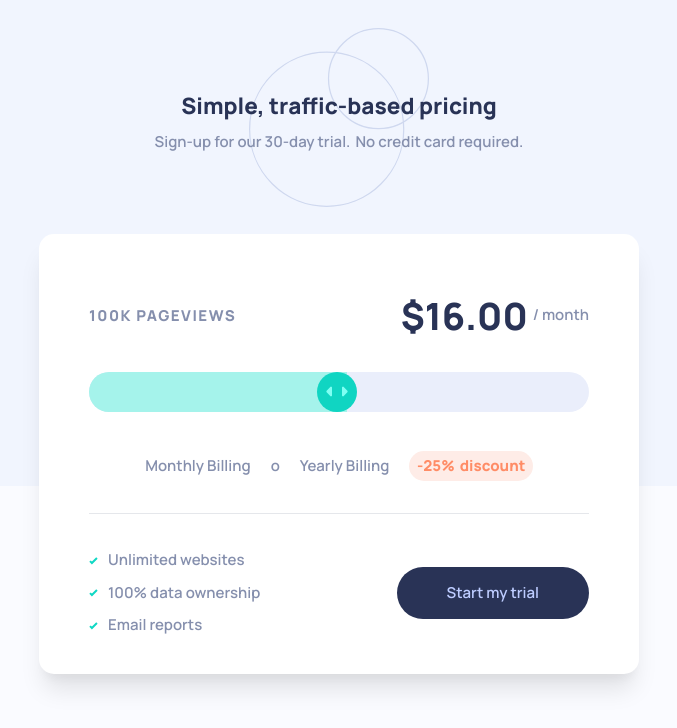
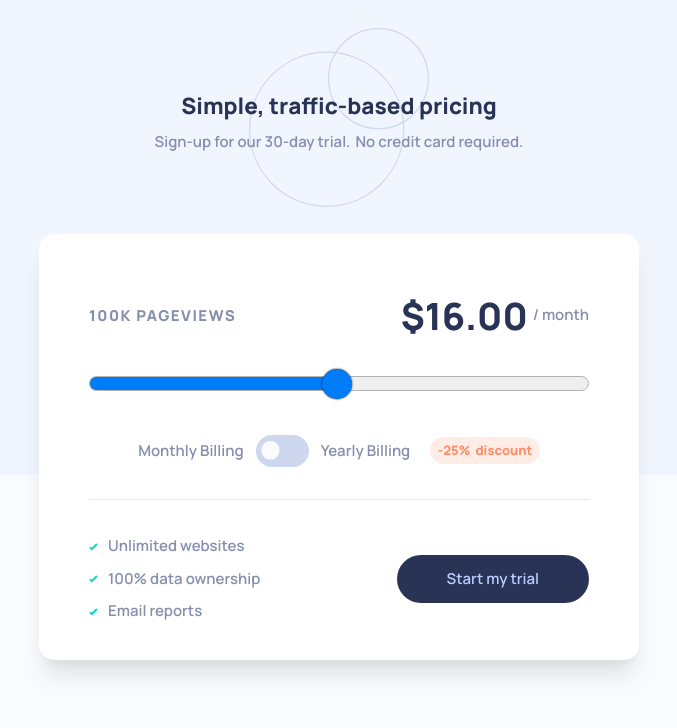
Before and after one commit to Dmitriy24S/interactive-pricing-component, a React (Create React App) app: page / in a window 1280 px wide. Shown: the top 728 px of the page, without its empty margins (301-978 px from the left). Built offline with nearby package versions, Linux system fonts and the light colour scheme.

Commit message:
add toggle/slider func, style v0.2

```diff
--- a/src/components/Card.js
+++ b/src/components/Card.js
@@ -1,32 +1,59 @@
+import { useEffect, useRef } from "react";
 import check from "../images/icon-check.svg";
 
 const Card = () => {
+  const rangeRef = useRef();
+
+  useEffect(() => {
+    const rangeValue = rangeRef.current;
+    rangeValue.style.setProperty("--min", rangeValue.min === "" ? "0" : rangeValue.min);
+    rangeValue.style.setProperty("--max", rangeValue.max === "" ? "100" : rangeValue.max);
+    rangeValue.style.setProperty("--value", rangeValue.value);
+  }, []);
+
+  const handleChange = (e) => {
+    e.target.style.setProperty("--min", e.target.min === "" ? "0" : e.target.min);
+    e.target.style.setProperty("--max", e.target.max === "" ? "100" : e.target.max);
+    e.target.style.setProperty("--value", e.target.value);
+  };
+
   return (
-    <main className="py-20 px-14 bg-white flex flex-col shadow-xl rounded-3xl md:py-10 md:px-20">
-      <div class="page-views-wrap md:flex md:items-center md:justify-between">
+    <main className="py-20 px-12 bg-white flex flex-col shadow-xl rounded-3xl md:py-10 md:px-20">
+      <div className="page-views-wrap md:flex md:items-center md:justify-between">
         <div className="page-views text-2xl mb-5  uppercase tracking-widest font-bold md:m-0">
           100K pageviews
         </div>
-        <div class="price price-desktop py-10 my-5 flex gap-4 justify-center items-center hidden md:flex md:gap-2">
-          <span class="price-num text-6xl font-extrabold ">$16.00</span> / month
+        <div className="price price-desktop py-10 my-5 flex gap-4 justify-center items-center hidden md:flex md:gap-2">
+          <span className="price-num text-6xl font-extrabold ">$16.00</span> / month
         </div>
       </div>
-      <div class="slider pt-10 md:pt-0">
-        <input type="range" min="1" max="100" name="range-input" id="range-input" />
+      <div className="slider pt-10 md:pt-0">
+        <input
+          className="styled-slider slider-progress"
+          type="range"
+          min="1"
+          max="100"
+          name="range-input"
+          id="range-input"
+          onChange={(e) => handleChange(e)}
+          ref={rangeRef}
+        />
       </div>
-      <div class="price py-10 my-5 flex gap-4 justify-center items-center md:py-0 md:hidden">
-        <span class="price-num text-5xl font-extrabold ">$16.00</span> / month
+      <div className="price py-10 my-5 flex gap-4 justify-center items-center md:py-0 md:hidden">
+        <span className="price-num text-5xl font-extrabold ">$16.00</span> / month
       </div>
-      <div class="bill-type flex items-center justify-center gap-8 my-3 md:py-10">
-        Monthly Billing
-        <button>o</button>
-        Yearly Billing
-        <div class="discount font-bold rounded-full  py-1.5 px-3 md:gap-2 md:flex">
+      <div className="bill-type flex items-center justify-center gap-8 my-3 py-10">
+        <label>
+          Monthly Billing
+          <input type="checkbox" role="switch" indeterminate />
+          Yearly Billing
+        </label>
+        <div className="discount font-bold rounded-full  py-1.5 px-3 md:gap-2 md:flex">
           -25%
-          <span class="discount-text hidden md:inline-block"> discount</span>
+          <span className="discount-text hidden md:inline-block"> discount</span>
         </div>
       </div>
-      <div class="info md:border-t md:pt-14 md:pb-5 md:flex md:justify-between md:items-center">
+      <div className="info border-t md:pt-14 md:pb-5 md:flex md:justify-between md:items-center">
         <ul className="py-16 flex flex-col gap-4 md:py-0">
           <li>
             <img src={check} alt="" />
@@ -41,7 +68,7 @@ const Card = () => {
             Email reports
           </li>
         </ul>
-        <button className="start-trial-btn py-6 px-20 rounded-full ">Start my trial</button>
+        <button className="start-trial-btn py-5 px-20 rounded-full ">Start my trial</button>
       </div>
     </main>
   );
--- a/src/index.css
+++ b/src/index.css
@@ -16,10 +16,10 @@ body {
   font-size: 1.5rem;
   background-image: url("./images/bg-pattern.svg");
   background-repeat: no-repeat;
-  background-size: 100% 52%;
   font-family: "Manrope", sans-serif;
   -webkit-font-smoothing: antialiased;
   -moz-osx-font-smoothing: grayscale;
+  min-width: 320px;
 }
 div#root {
   min-width: 320px;
@@ -37,34 +37,27 @@ header {
 h1 {
   color: hsl(227, 35%, 25%);
 }
-/* input range slider */
-input[type="range"] {
-  -webkit-appearance: none;
-  background-color: hsl(224, 65%, 95%);
-  border-radius: 50px;
-  height: 40px;
-  width: 100%;
-  overflow: hidden;
-}
-input[type="range"]::-webkit-slider-thumb {
-  -webkit-appearance: none;
-  background: hsl(174, 86%, 45%);
-  border-radius: 50%;
-  height: 40px;
-  width: 40px;
-  background-image: url("./images/icon-slider.svg");
-  background-repeat: no-repeat;
-  background-position: center;
-  box-shadow: -410px 0 0 400px hsl(174, 77%, 80%);
+/* price */
+input {
   cursor: pointer;
 }
-/* price */
+label {
+  display: flex;
+  align-items: center;
+  cursor: pointer;
+  gap: 0.8rem;
+}
+.bill-type {
+  position: relative;
+}
 .price-num {
   color: hsl(227, 35%, 25%);
 }
 .discount {
   background-color: hsl(14, 92%, 95%);
   color: hsl(15, 100%, 70%);
+  right: -2rem;
+  font-size: 1.3rem;
 }
 /* info list */
 li {
@@ -77,6 +70,234 @@ li {
 .start-trial-btn {
   background-color: hsl(227, 35%, 25%);
   color: hsl(226, 100%, 87%);
+}
+/* slider */
+input[type="range"].styled-slider {
+  -webkit-appearance: none;
+  /* height: 60px; */
+  height: 2.4rem;
+  width: 100%;
+}
+/* range slider - progress support */
+input[type="range"].styled-slider.slider-progress {
+  --range: calc(var(--max) - var(--min));
+  --ratio: calc((var(--value) - var(--min)) / var(--range));
+  --sx: calc(0.5 * 2rem + var(--ratio) * (100% - 2rem));
+}
+/* webkit */
+input[type="range"].styled-slider::-webkit-slider-thumb {
+  width: 3rem;
+  height: 3rem;
+  border-radius: 50%;
+  background: #007cf8;
+  border: none;
+  box-shadow: 0 0 2px black;
+  /* margin-top: calc(max((1rem - 1px - 1px) * 0.5, 0px) - 2rem * 0.5); */
+  margin-top: calc(max((1em - 1px - 1px) * 0.5, 0px) - 2em * 0.5);
+  -webkit-appearance: none;
+}
+input[type="range"].styled-slider::-webkit-slider-runnable-track {
+  /* height: 1em; */
+  height: 1.5rem;
+  border-radius: 25px;
+  background: #efefef;
+  border: 1px solid #b2b2b2;
+  box-shadow: none;
+}
+input[type="range"].styled-slider::-webkit-slider-thumb:hover {
+  background: #0061c3;
+}
+input[type="range"].styled-slider:hover::-webkit-slider-runnable-track {
+  background: #e5e5e5;
+  border-color: #9a9a9a;
+}
+input[type="range"].styled-slider::-webkit-slider-thumb:active {
+  background: #2f98f9;
+}
+input[type="range"].styled-slider:active::-webkit-slider-runnable-track {
+  background: #f5f5f5;
+  border-color: #c1c1c1;
+}
+input[type="range"].styled-slider.slider-progress::-webkit-slider-runnable-track {
+  background: linear-gradient(#007cf8, #007cf8) 0 / var(--sx) 100% no-repeat, #efefef;
+}
+input[type="range"].styled-slider.slider-progress:hover::-webkit-slider-runnable-track {
+  background: linear-gradient(#0061c3, #0061c3) 0 / var(--sx) 100% no-repeat, #e5e5e5;
+}
+input[type="range"].styled-slider.slider-progress:active::-webkit-slider-runnable-track {
+  background: linear-gradient(#2f98f9, #2f98f9) 0 / var(--sx) 100% no-repeat, #f5f5f5;
+}
+/* mozilla */
+input[type="range"].styled-slider::-moz-range-thumb {
+  /* width: 2rem;
+  height: 2rem; */
+  width: 3rem;
+  height: 3rem;
+  border-radius: 50%;
+  background: #007cf8;
+  border: none;
+  box-shadow: 0 0 2px black;
+}
+input[type="range"].styled-slider::-moz-range-track {
+  /* height: max(calc(1rem - 1px - 1px), 0px); */
+  height: max(calc(1em - 1px - 1px), 0px);
+  border-radius: 25px;
+  background: #efefef;
+  border: 1px solid #b2b2b2;
+  box-shadow: none;
+}
+input[type="range"].styled-slider::-moz-range-thumb:hover {
+  background: #0061c3;
+}
+input[type="range"].styled-slider:hover::-moz-range-track {
+  background: #e5e5e5;
+  border-color: #9a9a9a;
+}
+input[type="range"].styled-slider::-moz-range-thumb:active {
+  background: #2f98f9;
+}
+input[type="range"].styled-slider:active::-moz-range-track {
+  background: #f5f5f5;
+  border-color: #c1c1c1;
+}
+input[type="range"].styled-slider.slider-progress::-moz-range-track {
+  background: linear-gradient(#007cf8, #007cf8) 0 / var(--sx) 100% no-repeat, #efefef;
+}
+input[type="range"].styled-slider.slider-progress:hover::-moz-range-track {
+  background: linear-gradient(#0061c3, #0061c3) 0 / var(--sx) 100% no-repeat, #e5e5e5;
+}
+input[type="range"].styled-slider.slider-progress:active::-moz-range-track {
+  background: linear-gradient(#2f98f9, #2f98f9) 0 / var(--sx) 100% no-repeat, #f5f5f5;
+}
+/* ms */
+input[type="range"].styled-slider::-ms-fill-upper {
+  background: transparent;
+  border-color: transparent;
+}
+input[type="range"].styled-slider::-ms-fill-lower {
+  background: transparent;
+  border-color: transparent;
+}
+input[type="range"].styled-slider::-ms-thumb {
+  /* width: 2rem;
+  height: 2rem; */
+  width: 2em;
+  height: 2em;
+  border-radius: 50%;
+  background: #007cf8;
+  border: none;
+  box-shadow: 0 0 2px black;
+  margin-top: 0;
+  box-sizing: border-box;
+}
+input[type="range"].styled-slider::-ms-track {
+  /* height: 1em; */
+  height: 1.5rem;
+  border-radius: 25px;
+  background: #efefef;
+  border: 1px solid #b2b2b2;
+  box-shadow: none;
+  box-sizing: border-box;
+}
+input[type="range"].styled-slider::-ms-thumb:hover {
+  background: #0061c3;
+}
+input[type="range"].styled-slider:hover::-ms-track {
+  background: #e5e5e5;
+  border-color: #9a9a9a;
+}
+input[type="range"].styled-slider::-ms-thumb:active {
+  background: #2f98f9;
+}
+input[type="range"].styled-slider:active::-ms-track {
+  background: #f5f5f5;
+  border-color: #c1c1c1;
+}
+input[type="range"].styled-slider.slider-progress::-ms-fill-lower {
+  /* height: max(calc(1rem - 1px - 1px), 0px); */
+  height: max(calc(1em - 1px - 1px), 0px);
+  border-radius: 0.5rem 0 0 0.5rem;
+  margin: -1px 0 -1px -1px;
+  background: #007cf8;
+  border: 1px solid #b2b2b2;
+  border-right-width: 0;
+}
+input[type="range"].styled-slider.slider-progress:hover::-ms-fill-lower {
+  background: #0061c3;
+  border-color: #9a9a9a;
+}
+input[type="range"].styled-slider.slider-progress:active::-ms-fill-lower {
+  background: #2f98f9;
+  border-color: #c1c1c1;
+}
+/* toggle */
+input[role="switch"] {
+  -webkit-appearance: none;
+  position: relative;
+  display: inline-block;
+  /* margin: -0.2rem 0; */
+  box-sizing: content-box;
+  /* box-sizing: border-box; */
+  padding: 0;
+  border: none;
+  border-radius: 25px;
+  background: hsl(223, 50%, 87%);
+  /* box-shadow: 0 0.15em 0.25em rgba(0, 0, 0, 0.5) inset, 0 -0.5px 0 rgba(255, 255, 255, 0.2) inset; */
+  transition: background-color 250ms ease, box-shadow 250ms ease;
+  font-size: 100%;
+  /* -webkit-text-size-adjust: 100%; */
+  /* text-size-adjust: 100%; */
+  -webkit-user-select: none;
+  -ms-user-select: none;
+  user-select: none;
+  outline: none;
+  /* width: 2.6rem; */
+  /* height: 1.4rem; */
+  height: 32px;
+  min-width: 53px;
+}
+input[role="switch"]::before {
+  content: "";
+  position: absolute;
+  display: flex;
+  align-content: center;
+  justify-content: center;
+  left: 0;
+  /* top: 0; */
+  top: 0.2rem;
+  background: rgb(255 255 255 / 90%);
+  /* box-shadow: 0 1px 1px #fff inset, 0 0.2em 0.5em rgba(255, 255, 255, 0.7) inset, */
+  /* 0 -0.2em 0.3em rgba(0, 0, 0, 0.2) inset, 0 0.05em 0.25em rgba(0, 0, 0, 0.7); */
+  border-radius: 50%;
+  transform: translate(30%, 20%);
+  transition: transform 250ms ease;
+  color: white;
+  line-height: 1;
+  /* width: 1.2rem;
+  height: 1.2rem; */
+  height: 19px;
+  width: 18px;
+}
+input[role="switch"]:focus::before {
+  background: rgba(255, 255, 255, 0.9);
+  /* background: rgba(255, 255, 255, 0.9); */
+}
+input[role="switch"]:checked {
+  background-color: var(--bg-checked, var(--bg, rgb(60, 130, 250)));
+}
+input[role="switch"]:focus-visible {
+  box-shadow: 0 0.15em 0.25em rgba(0, 0, 0, 0.5) inset, 0 -0.5px 0 rgba(255, 255, 255, 0.2) inset,
+    0 0 0 2px rgba(255, 255, 255, 0.8), 0 0 0 4px var(--bg-checked, var(--bg, rgb(60, 130, 250)));
+}
+input[role="switch"]:checked::before {
+  transform: translate(160%, 20%);
+}
+input[role="switch"]:indeterminate::before {
+  transform: translate(70%, 20%);
+  content: "-";
+}
+input[role="switch"]:disabled:before {
+  opacity: 0.4;
 }
 @media (hover) {
   .start-trial-btn:hover {
@@ -95,6 +316,13 @@ li {
   header {
     background-size: 30%;
   }
+  /* price */
+  label {
+    gap: 1.2rem;
+  }
+  .discount {
+    right: -0.7rem;
+  }
   /* info list */
   .info ul {
     align-items: flex-start;
```
